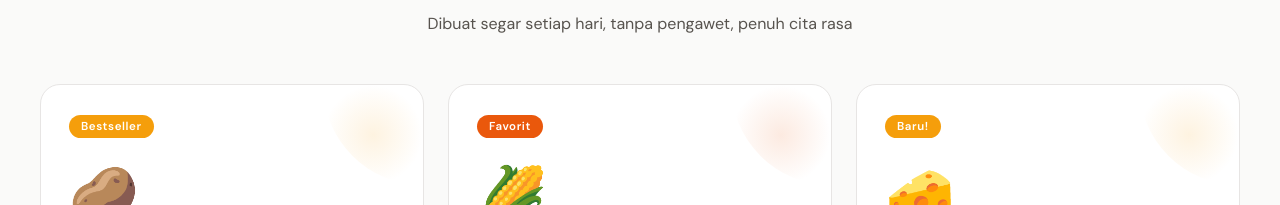
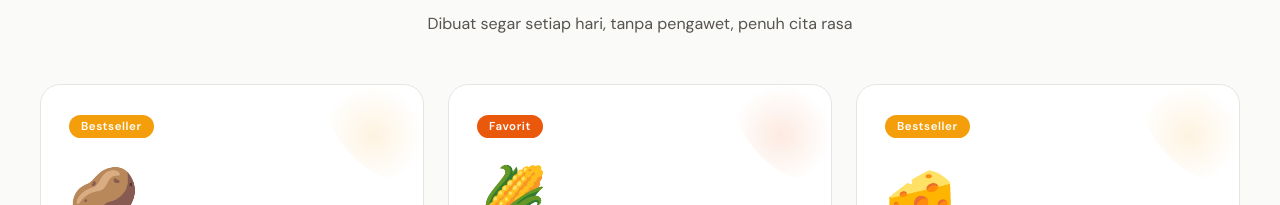
Before and after one commit to wildan25-lg/hotang-corndog, a React (Vite) app: page / in a window 1280 px wide. Shown: the part 1028-1233 px from the top of the page. Built offline with nearby package versions, Linux system fonts and the light colour scheme; a web font is replaced by a local one.

Commit message:
home commit

```diff
--- a/src/pages/Home.jsx
+++ b/src/pages/Home.jsx
@@ -26,7 +26,7 @@ const menuHighlights = [
     name: 'Hotang Mozza',
     desc: 'Hotang premium dengan mozzarella meleleh di dalam',
     price: 'Rp 22.000',
-    badge: 'Baru!',
+    badge: 'Bestseller',
     badgeColor: '#f59e0b',
     bg: 'linear-gradient(135deg, #fee2e2, #fecaca)',
     bgDark: 'linear-gradient(135deg, #44403c, #292524)',
```
